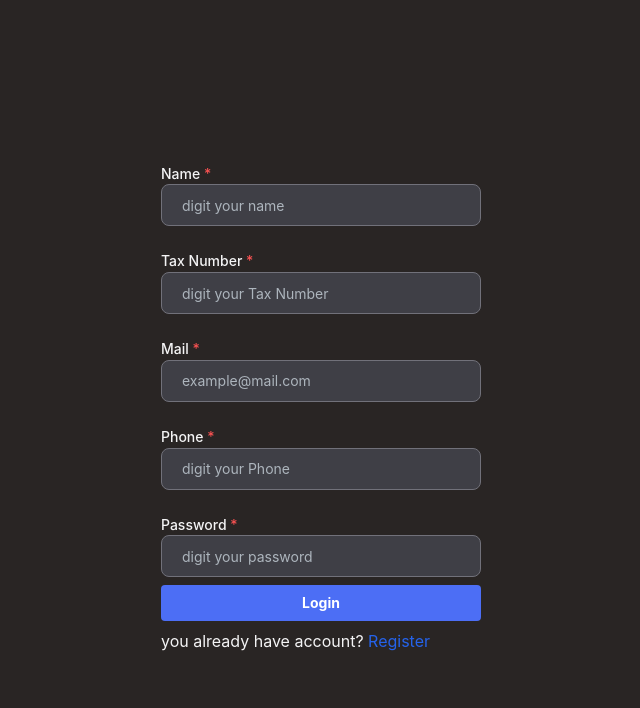
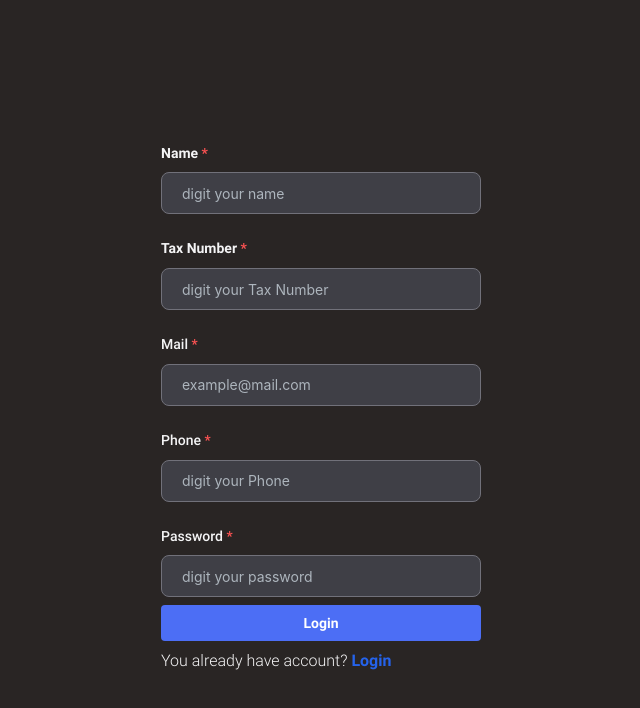
Before and after one commit to JulioDev1/t-Alpha-Manager-Product, a React (Vite) app: page /register in a window 1280 px wide. Shown: the top 708 px of the page, without its empty margins (319-959 px from the left). Built offline with nearby package versions, Linux system fonts and the light colour scheme.

Commit message:
implement view and apply api authentication

```diff
--- a/package.json
+++ b/package.json
@@ -14,6 +14,8 @@
     "@mantine/form": "^7.12.0",
     "@mantine/hooks": "^7.12.0",
     "@mantine/modals": "^7.12.0",
+    "@types/axios": "^0.14.0",
+    "axios": "^1.7.3",
     "localforage": "^1.10.0",
     "match-sorter": "^6.3.4",
     "react": "^18.3.1",
--- /dev/null
+++ b/src/Model/CreateUserDto.ts
@@ -0,0 +1,7 @@
+export interface CreateUserDto {
+  name: string;
+  taxNumber: string;
+  mail: string;
+  phone: string;
+  password: string;
+}
--- /dev/null
+++ b/src/Model/LoginDto.ts
@@ -0,0 +1,4 @@
+export interface LoginDto {
+  taxNumber: string;
+  password: string;
+}
--- a/src/Pages/Login/index.tsx
+++ b/src/Pages/Login/index.tsx
@@ -1,17 +1,44 @@
 import { Button, TextInput } from "@mantine/core";
+import { ChangeEvent, useState } from "react";
+import { LoginDto } from "../../Model/LoginDto";
+import { Authentication } from "../../services/Authentication/Authentication";
 
 export function Login() {
+  const [value, setValue] = useState<LoginDto>({
+    taxNumber: "",
+    password: "",
+  });
+
+  function handleChange(event: ChangeEvent<HTMLInputElement>) {
+    const { name, value } = event.target;
+
+    setValue((prev) => {
+      const data = { ...prev, [name]: value };
+      return data;
+    });
+  }
+  async function handleSubmit(event: React.FormEvent<HTMLFormElement>) {
+    event.preventDefault();
+    console.log(value);
+    const response = await Authentication(value);
+    return response;
+  }
   return (
-    <form className="flex flex-col gap-2 justify-center max-w-full">
+    <form
+      className="flex flex-col gap-2 justify-center max-w-full"
+      onSubmit={handleSubmit}
+    >
       <TextInput
-        className="flex flex-col w-80"
+        className="flex flex-col gap-2 w-80"
         classNames={{
           input: "bg-zinc-700 border-1 border-zinc-500 p-5",
-          label: "text-zinc-100 font-medium",
+          label: "text-zinc-100 font-bold",
         }}
         name="taxNumber"
         label="Tax Number"
         placeholder="digit your tax number"
+        onChange={handleChange}
+        value={value.taxNumber}
         required
         mt="md"
         color="gray"
@@ -19,29 +46,31 @@ export function Login() {
         autoComplete="nope"
       />
       <TextInput
-        className="flex flex-col w-80"
+        className="flex flex-col gap-2 w-80"
         classNames={{
           input: "bg-zinc-700 border-1 border-zinc-500 p-5",
-          label: "text-zinc-100 font-medium",
+          label: "text-zinc-100 font-bold",
         }}
         name="password"
         label="Password"
         placeholder="digit your password"
+        onChange={handleChange}
+        value={value.password}
         required
         mt="md"
         color="gray"
         radius="md"
         autoComplete="nope"
       />
-      <Button className="font-bold" color="indigo">
-        Login
-      </Button>
-      <span className="text-zinc-100">
-        dont have account ?{" "}
-        <a className="text-blue-600" href={`/register`}>
+      <span className="text-zinc-100 font-light">
+        Don't have account ?{" "}
+        <a className="text-blue-600 font-bold" href={`/register`}>
           Register
         </a>
       </span>
+      <Button type="submit" className="font-bold" color="indigo">
+        Login
+      </Button>
     </form>
   );
 }
--- a/src/Pages/Register/index.tsx
+++ b/src/Pages/Register/index.tsx
@@ -1,16 +1,40 @@
 import { Button, TextInput } from "@mantine/core";
+import { ChangeEvent, useState } from "react";
+import { CreateUserDto } from "../../Model/CreateUserDto";
 
 export function Register() {
+  const [value, setValue] = useState<CreateUserDto>({
+    mail: "",
+    name: "",
+    password: "",
+    phone: "",
+    taxNumber: "",
+  });
+
+  console.log(value);
+
+  function handleChange(event: ChangeEvent<HTMLInputElement>) {
+    const { name, value } = event.target;
+
+    setValue((prev) => {
+      const data = { ...prev, [name]: value };
+      return data;
+    });
+  }
+
+  console.log(value);
   return (
     <form className="flex flex-col gap-2 justify-center max-w-full">
       <TextInput
-        className="flex flex-col w-80"
+        className="flex flex-col gap-2 w-80"
         classNames={{
           input: "bg-zinc-700 border-1 border-zinc-500 p-5",
-          label: "text-zinc-100 font-medium",
+          label: "text-zinc-100 font-bold",
         }}
+        onChange={handleChange}
         name="name"
         label="Name"
+        value={value.name}
         placeholder="digit your name"
         required
         mt="md"
@@ -19,13 +43,15 @@ export function Register() {
         autoComplete="nope"
       />
       <TextInput
-        className="flex flex-col w-80"
+        className="flex flex-col gap-2 w-80"
         classNames={{
           input: "bg-zinc-700 border-1 border-zinc-500 p-5",
-          label: "text-zinc-100 font-medium",
+          label: "text-zinc-100 font-bold",
         }}
+        onChange={handleChange}
         name="taxNumber"
         label="Tax Number"
+        value={value.taxNumber}
         placeholder="digit your Tax Number"
         required
         mt="md"
@@ -34,13 +60,15 @@ export function Register() {
         autoComplete="nope"
       />
       <TextInput
-        className="flex flex-col w-80"
+        className="flex flex-col gap-2 w-80"
         classNames={{
           input: "bg-zinc-700 border-1 border-zinc-500 p-5",
           label: "text-zinc-100 font-medium",
         }}
+        onChange={handleChange}
         name="mail"
         label="Mail"
+        value={value.mail}
         placeholder="example@mail.com"
         required
         mt="md"
@@ -49,13 +77,15 @@ export function Register() {
         autoComplete="nope"
       />
       <TextInput
-        className="flex flex-col w-80"
+        className="flex flex-col gap-2 w-80"
         classNames={{
           input: "bg-zinc-700 border-1 border-zinc-500 p-5",
           label: "text-zinc-100 font-medium",
         }}
+        onChange={handleChange}
         name="phone"
         label="Phone"
+        value={value.phone}
         placeholder="digit your Phone"
         required
         mt="md"
@@ -64,11 +94,13 @@ export function Register() {
         autoComplete="nope"
       />
       <TextInput
-        className="flex flex-col w-80"
+        className="flex flex-col gap-2 w-80"
         classNames={{
           input: "bg-zinc-700 border-1 border-zinc-500 p-5",
           label: "text-zinc-100 font-medium",
         }}
+        onChange={handleChange}
+        value={value.password}
         name="password"
         label="Password"
         placeholder="digit your password"
@@ -82,10 +114,10 @@ export function Register() {
       <Button className="font-bold" color="indigo">
         Login
       </Button>
-      <span className="text-zinc-100">
-        you already have account?{" "}
-        <a className="text-blue-600" href={`/`}>
-          Register
+      <span className="text-zinc-100 font-light">
+        You already have account?{" "}
+        <a className="text-blue-600 font-bold" href={`/`}>
+          Login
         </a>
       </span>
     </form>
--- a/src/index.css
+++ b/src/index.css
@@ -5,7 +5,7 @@
 @font-face {
   font-family: "Light";
   src: local("Roboto-Light"),
-    url("./assets/fonts/Roboto-Light.ttf") format("truetype");
+    url("./assets/Roboto-Light.ttf") format("truetype");
 }
 
 @font-face {
--- /dev/null
+++ b/src/services/Authentication/Authentication.ts
@@ -0,0 +1,11 @@
+import { LoginDto } from "../../Model/LoginDto";
+import api from "../api";
+
+export const Authentication = async (auth: LoginDto) => {
+  try {
+    const response = await api(true).post("/api/auth/login", auth);
+    return response;
+  } catch (e) {
+    console.log(e);
+  }
+};
--- /dev/null
+++ b/src/services/api.ts
@@ -0,0 +1,27 @@
+import axios from "axios";
+export default function api(permission = false): any {
+  const headers: any = {
+    "Access-Control-Allow-Origin": "*",
+    "Access-Control-Allow-Methods": "GET,PUT,POST,DELETE,PATCH,OPTIONS",
+  };
+  if (permission) {
+    try {
+      axios.interceptors.request.use((config) => {
+        const token: any = localStorage.getItem("token");
+        if (token) {
+          config.headers.Authorization = `Bearer ${JSON.stringify(token)}`;
+        }
+
+        return config;
+      });
+    } catch (err) {
+      console.error(err);
+    }
+  }
+  const client = axios.create({
+    baseURL: "https://interview.t-alpha.com.br",
+    timeout: 35000,
+    headers,
+  });
+  return client;
+}
--- a/tailwind.config.js
+++ b/tailwind.config.js
@@ -2,7 +2,15 @@
 export default {
   content: ["./index.html", "./src/**/*.{js,ts,jsx,tsx}"],
   theme: {
-    extend: {},
+    extend: {
+      fontFamily: {
+        light: ["Light"],
+        black: ["Black"],
+        regular: ["Regular"],
+        bold: ["Bold"],
+        medium: ["Medium"],
+      },
+    },
   },
   plugins: [],
 };
```
Also changed, not shown: eslint.config.js (+13 -12 lines), 1 other file (tests, documents, lock files or other folders).
